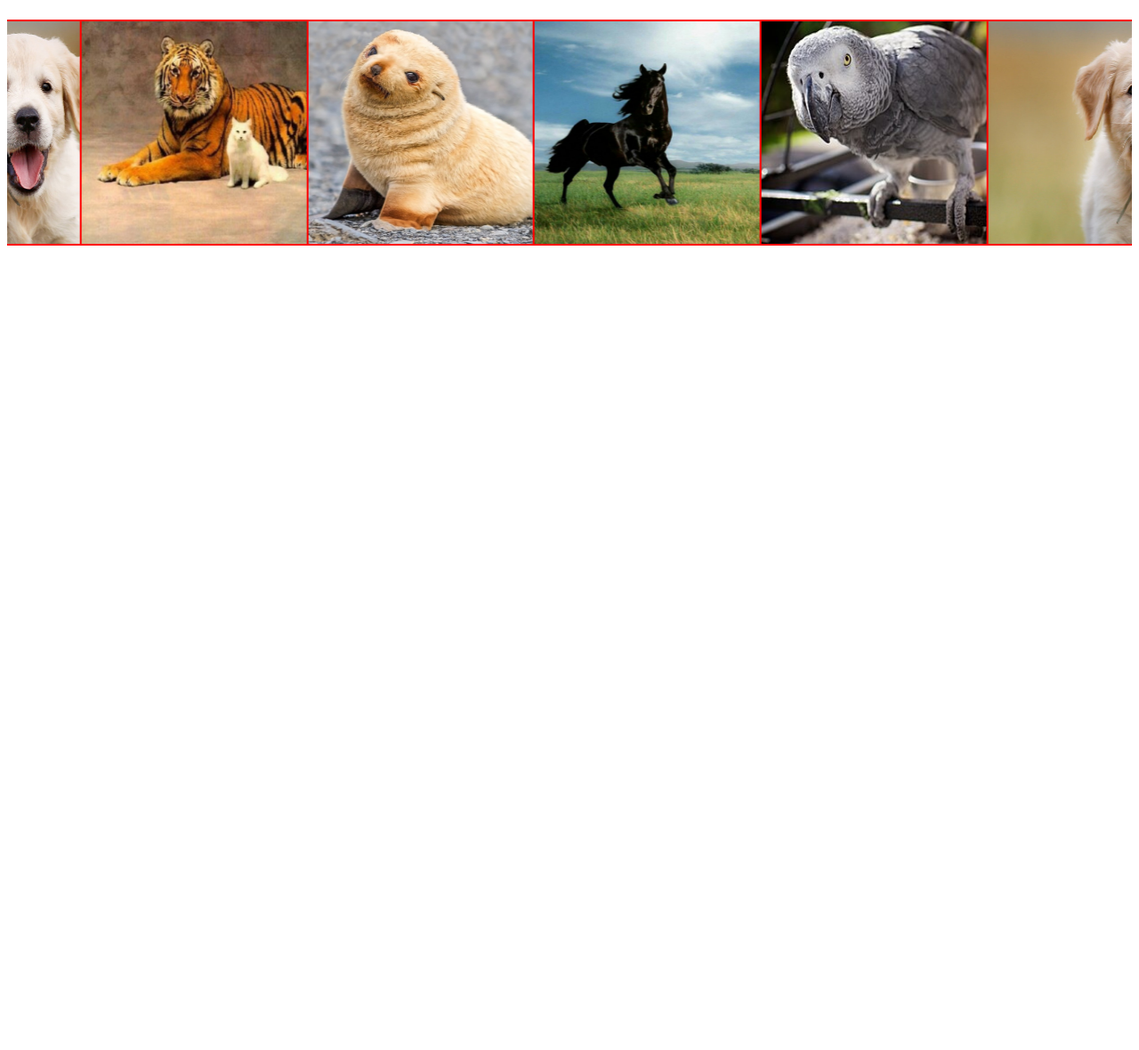
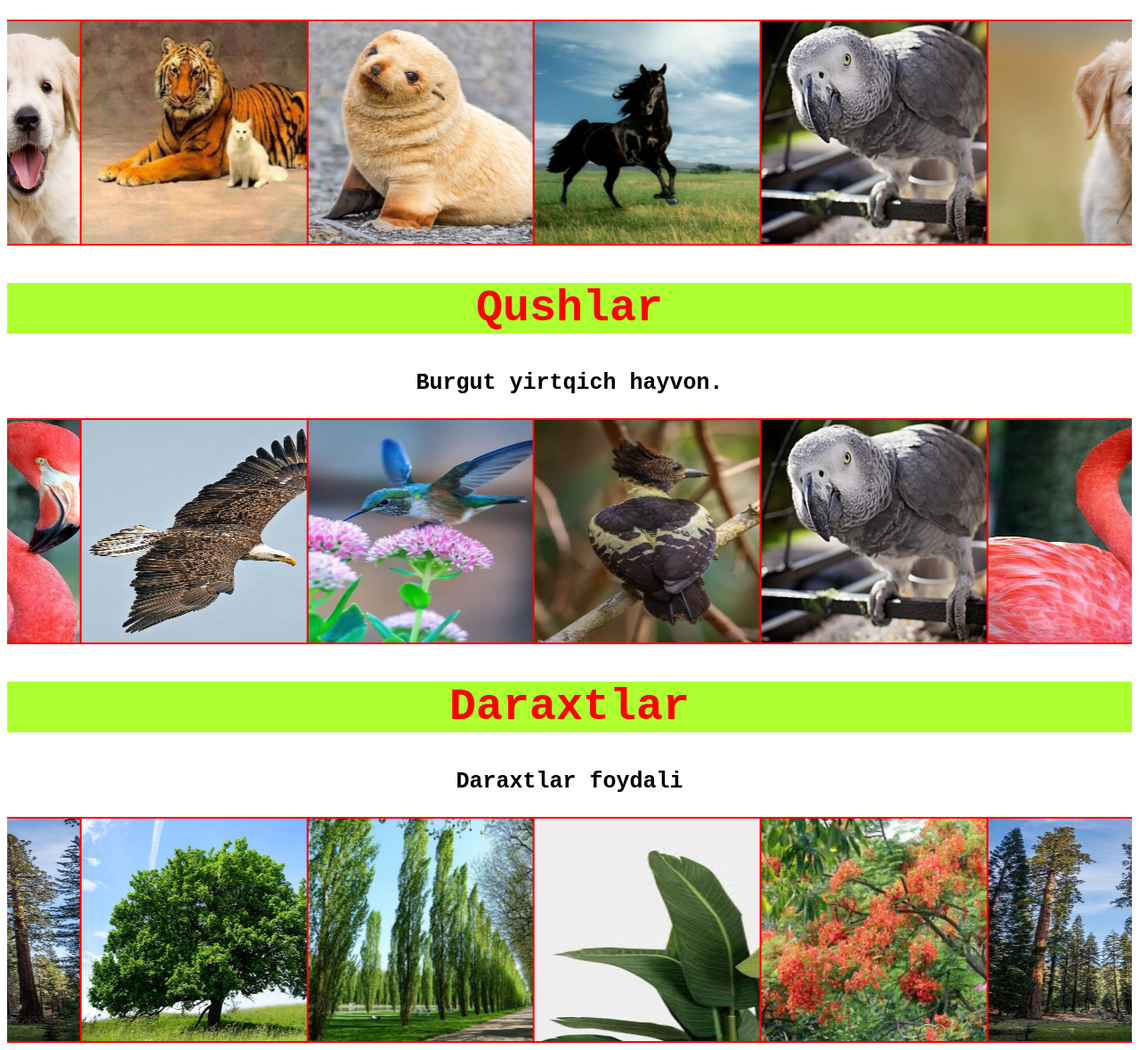
Before and after one commit to assachorny001/assacoder.uzz, a plain HTML site: page index.html in a window 1280 px wide. Shown: the part 620-1800 px from the top of the page at 89% size. Before the commit the page ends 904 px from the top, so only its background shows below. Drawn offline with Linux system fonts and the light colour scheme.

Commit message:
add files

```diff
--- a/index.html
+++ b/index.html
@@ -53,6 +53,48 @@
     </div>
   </div>
 
+  <h2>Qushlar</h2>
+    <p>Burgut yirtqich hayvon.</p>
+    <!-- Set up your HTML -->
+<div class="owl-carousel">
+    <div class="card">
+        <img src="image/flamingo.jpg" alt="img error">
+    </div>
+     <div class="card">
+        <img src="image/burgut.jpg" alt="img error">
+    </div>
+    <div class="card">
+        <img src="image/calibri.jpg" alt="img error">
+    </div>
+    <div class="card">
+        <img src="image/qizil ishton.jpg" alt="img error">
+    </div>
+    <div class="card">
+        <img src="image/to'ti.jpg" alt="img error">
+    </div>
+  </div>
+
+  <h2>Daraxtlar</h2>
+    <p>Daraxtlar foydali</p>
+    <!-- Set up your HTML -->
+<div class="owl-carousel">
+    <div class="card">
+        <img src="image/Archa.jpg" alt="img error">
+    </div>
+     <div class="card">
+        <img src="image/manzarali.jpg" alt="img error">
+    </div>
+    <div class="card">
+        <img src="image/terak.jpg" alt="img error">
+    </div>
+    <div class="card">
+        <img src="image/uu.jpg" alt="img error">
+    </div>
+    <div class="card">
+        <img src="image/ddddd.jpg" alt="img error">
+    </div>
+  </div>
+
     <script src="owl/jquery.min.js"></script>
     <script src="owl/owl.carousel.min.js"></script>
 <script>
```
Also changed, not shown: image/Archa.jpg (added), image/burgut.jpg (added), image/calibri.jpg (added), image/ddddd.jpg (added), image/flamingo.jpg (added), image/hfffff.jpg (added), image/manzarali.jpg (added), image/qizil ishton.jpg (added), image/terak.jpg (added), image/uu.jpg (added).
